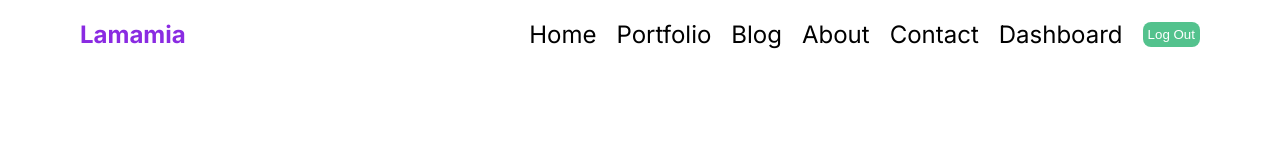
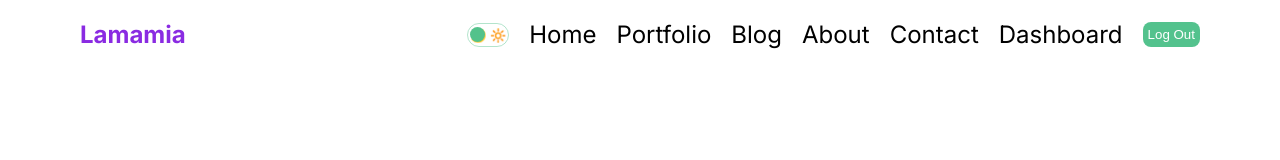
Before and after one commit to GI000000/next-app, a Next.js app: page / in a window 1280 px wide. Shown: the top 160 px of the page. Built offline with nearby package versions, Linux system fonts and the light colour scheme.

Commit message:
created dark mode toggle component

```diff
--- /dev/null
+++ b/src/components/darkModeToggle/DarkModeToggle.jsx
@@ -0,0 +1,16 @@
+"use client";
+
+import React from 'react'
+import styles from "./darkModeToggle.module.css"
+
+function DarkModeToggle() {
+  return (
+    <div className={styles.container} onMouseEnter={() => {console.log("hi");}}>
+        <div className={styles.icon}>🌙</div>
+        <div className={styles.icon}>🔆</div>
+        <div className={styles.ball} />
+    </div>
+  )
+}
+
+export default DarkModeToggle
--- /dev/null
+++ b/src/components/darkModeToggle/darkModeToggle.module.css
@@ -0,0 +1,22 @@
+.container {
+    width: 42px;
+    height: 24px;
+    border: 1.5px solid #53c28b70;
+    border-radius: 30px;
+    display: flex;
+    align-items: center;
+    justify-content: space-between;
+    padding: 2px;
+    position: relative;
+    cursor: pointer;
+}
+.icon {
+    font-size: 13px;
+}
+.ball {
+    width: 15px;
+    height: 15px;
+    background-color: #53c28b;
+    border-radius: 50%;
+    position: absolute;
+}
--- a/src/components/navbar/Navbar.jsx
+++ b/src/components/navbar/Navbar.jsx
@@ -1,6 +1,7 @@
 import React from 'react'
 import styles from "./navbar.module.css"
 import Link from 'next/link'
+import DarkModeToggle from '../darkModeToggle/DarkModeToggle';
 
 function Navbar() {
   const links = [
@@ -39,6 +40,7 @@
     <div className={styles.wrap}>
       <Link href='/' className={styles.logo}>Lamamia</Link>
       <div className={styles.linkWrap}>
+        <DarkModeToggle />
         {links.map(link => (<Link href={link.url} className={styles.links}>{link.title}</Link>))}
       <button className={styles.logOut}>Log Out</button>
       </div>
```
